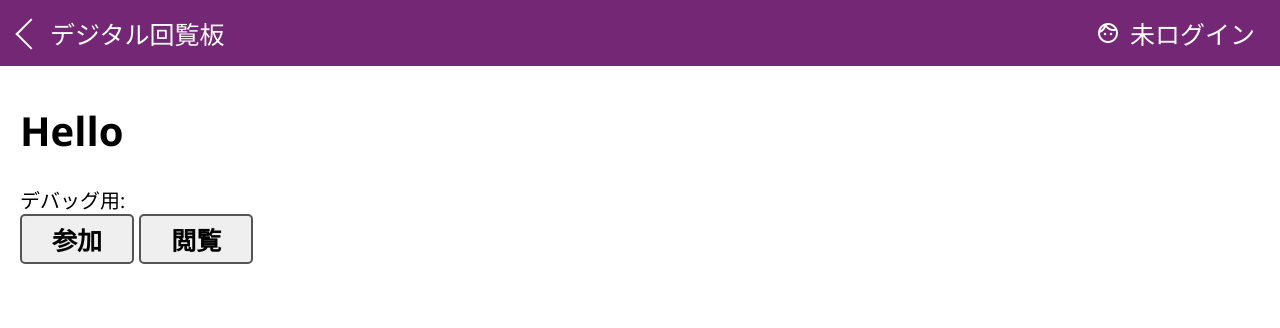
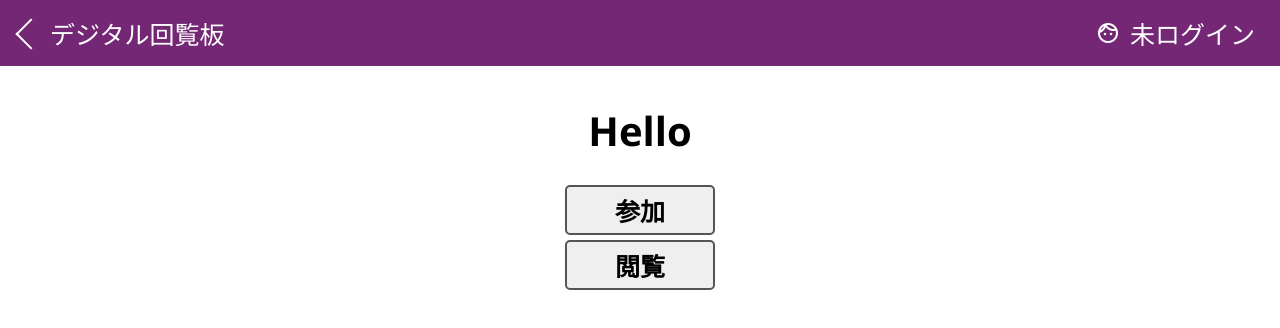
Before and after one commit to tomahok4134/Hackathon-26, a plain HTML site: page docs/index.html in a window 1280 px wide. Drawn offline with nearby package versions, Linux system fonts and the light colour scheme; files that its build step writes are made by us from their sources.

Commit message:
fix: 開始画面を中央揃えへ

```diff
--- a/docs/global_style.css
+++ b/docs/global_style.css
@@ -51,6 +51,7 @@ textarea {
 .button-row {
   width: 100%;
 }
+
 .form-submit {
   display: block;
   margin-top: 20px;
--- a/docs/index.html
+++ b/docs/index.html
@@ -19,9 +19,6 @@
 
   <div class="main">
     <h1 class="Greetings"></h1>
-    <div class="fordebug">
-      デバッグ用: <span id="debugmessage"></span>
-    </div>
     <div class="button-row">
       <button id="signup" onclick="location.href='./signup/'">参加</button>
       <button id="signin" onclick="location.href='./signin/'">閲覧</button>
--- /dev/null
+++ b/docs/stylesheet.css
@@ -0,0 +1,14 @@
+body {
+  text-align: center;
+}
+
+.button-row {
+  display: flex;
+  flex-direction: column;
+  align-items: center;
+  gap: 5px;
+}
+
+.button-row > button {
+  width: 150px;
+}
```
